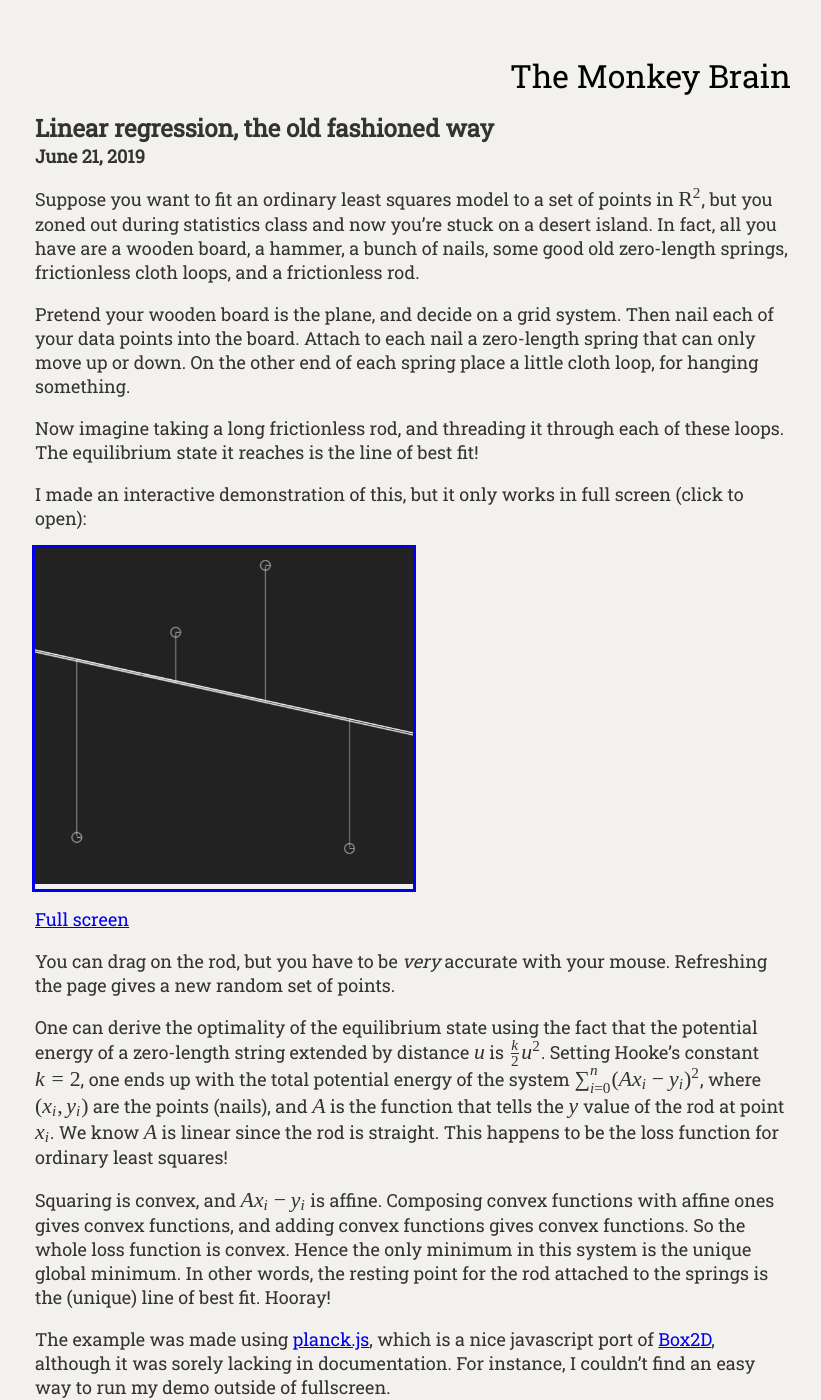
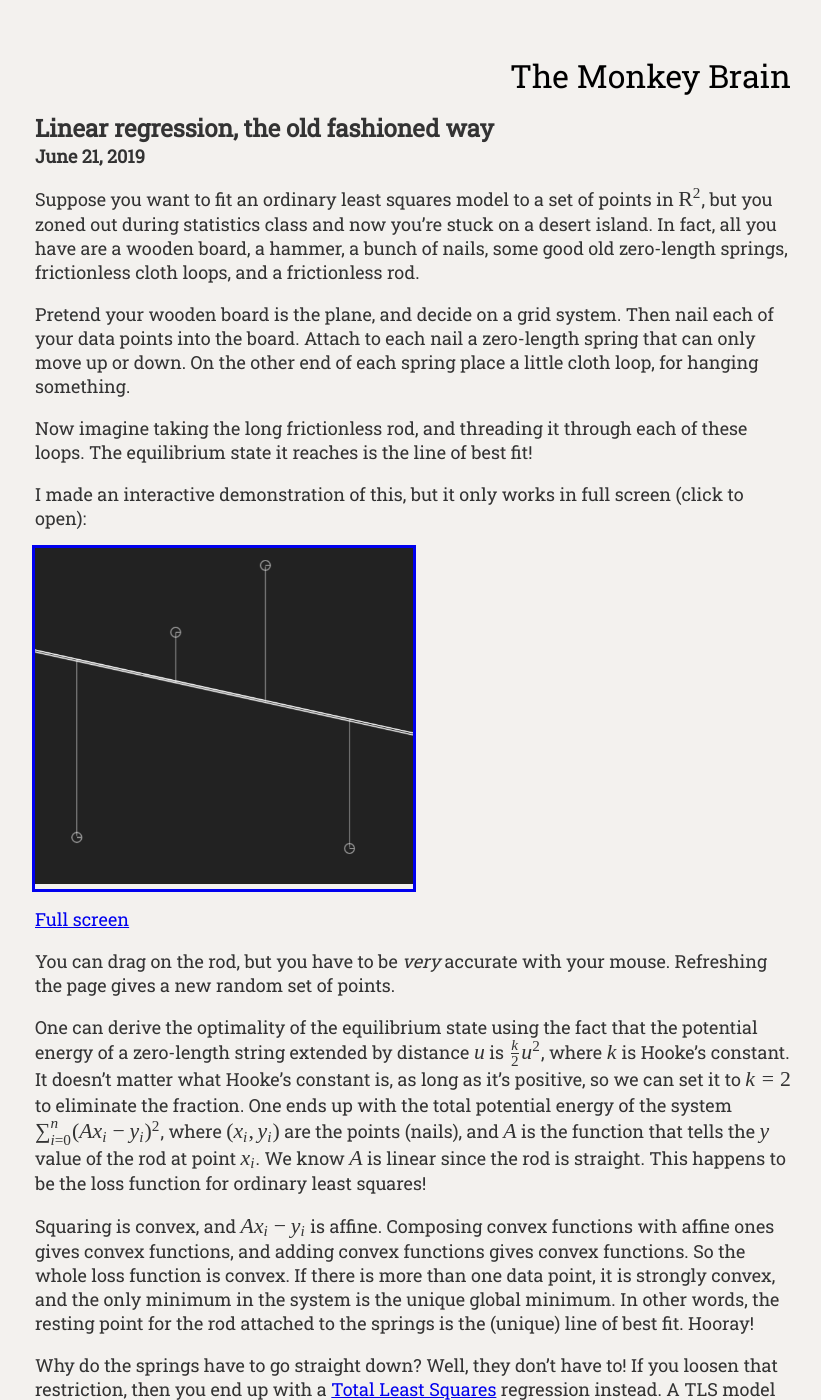
Before and after one commit to samzhang111/samzhang111.github.io, a Jekyll site: the page built from _posts/2019-06-21-least-squares-springs.md, in a window 1280 px wide and 1400 px high. Shown: the whole window, without its empty margins (227-1048 px from the left). Built offline with Jekyll 4.4.1, drawn with Linux system fonts in a browser that asks for light colours; some web fonts are replaced; some of the changed text lies outside the part shown.

Commit message:
Stephen changes

```diff
--- a/_posts/2019-06-21-least-squares-springs.md
+++ b/_posts/2019-06-21-least-squares-springs.md
@@ -9,7 +9,7 @@ Suppose you want to fit an ordinary least squares model to a set of points in $\
 
 Pretend your wooden board is the plane, and decide on a grid system. Then nail each of your data points into the board. Attach to each nail a zero-length spring that can only move up or down. On the other end of each spring place a little cloth loop, for hanging something.
 
-Now imagine taking a long frictionless rod, and threading it through each of these loops. The equilibrium state it reaches is the line of best fit!
+Now imagine taking the long frictionless rod, and threading it through each of these loops. The equilibrium state it reaches is the line of best fit!
 
 I made an interactive demonstration of this, but it only works in full screen (click to open):
 
@@ -19,9 +19,11 @@ I made an interactive demonstration of this, but it only works in full screen (c
 
 You can drag on the rod, but you have to be _very_ accurate with your mouse. Refreshing the page gives a new random set of points.
 
-One can derive the optimality of the equilibrium state using the fact that the potential energy of a zero-length string extended by distance $u$ is $\frac{k}{2}u^2$. Setting Hooke's constant $k=2$, one ends up with the total potential energy of the system $\sum_{i=0}^n (Ax_i - y_i)^2$, where $(x_i, y_i)$ are the points (nails), and $A$ is the function that tells the $y$ value of the rod at point $x_i$. We know $A$ is linear since the rod is straight. This happens to be the loss function for ordinary least squares!
+One can derive the optimality of the equilibrium state using the fact that the potential energy of a zero-length string extended by distance $u$ is $\frac{k}{2}u^2$, where $k$ is Hooke's constant. It doesn't matter what Hooke's constant is, as long as it's positive, so we can set it to $k=2$ to eliminate the fraction. One ends up with the total potential energy of the system $\sum_{i=0}^n (Ax_i - y_i)^2$, where $(x_i, y_i)$ are the points (nails), and $A$ is the function that tells the $y$ value of the rod at point $x_i$. We know $A$ is linear since the rod is straight. This happens to be the loss function for ordinary least squares!
 
-Squaring is convex, and $Ax_i -y_i$ is affine. Composing convex functions with affine ones gives convex functions, and adding convex functions gives convex functions. So the whole loss function is convex. Hence the only minimum in this system is the unique global minimum. In other words, the resting point for the rod attached to the springs is the (unique) line of best fit. Hooray!
+Squaring is convex, and $Ax_i -y_i$ is affine. Composing convex functions with affine ones gives convex functions, and adding convex functions gives convex functions. So the whole loss function is convex. If there is more than one data point, it is strongly convex, and the only minimum in the system is the unique global minimum. In other words, the resting point for the rod attached to the springs is the (unique) line of best fit. Hooray!
+
+Why do the springs have to go straight down? Well, they don't have to! If you loosen that restriction, then you end up with a [Total Least Squares](https://en.wikipedia.org/wiki/Total_least_squares) regression instead. A TLS model allows for error not just in the $y$ axis, like OLS, but also the $x$ axis. For example, suppose you took noisy x-y plane GPS measurements along a straight trail, and you wanted to estimate a line through the actual trail. Since there is error on both $x$ and $y$, one can use TLS. (If we assume the variance on $x$ and $y$ here is the same, then one actually drops into a subcase of TLS called [orthogonal regression](https://en.wikipedia.org/wiki/Deming_regression#Orthogonal_regression).)
 
 The example was made using [planck.js](https://github.com/shakiba/planck.js), which is a nice javascript port of [Box2D](https://box2d.org), although it was sorely lacking in documentation. For instance, I couldn't find an easy way to run my demo outside of fullscreen.
 
```
